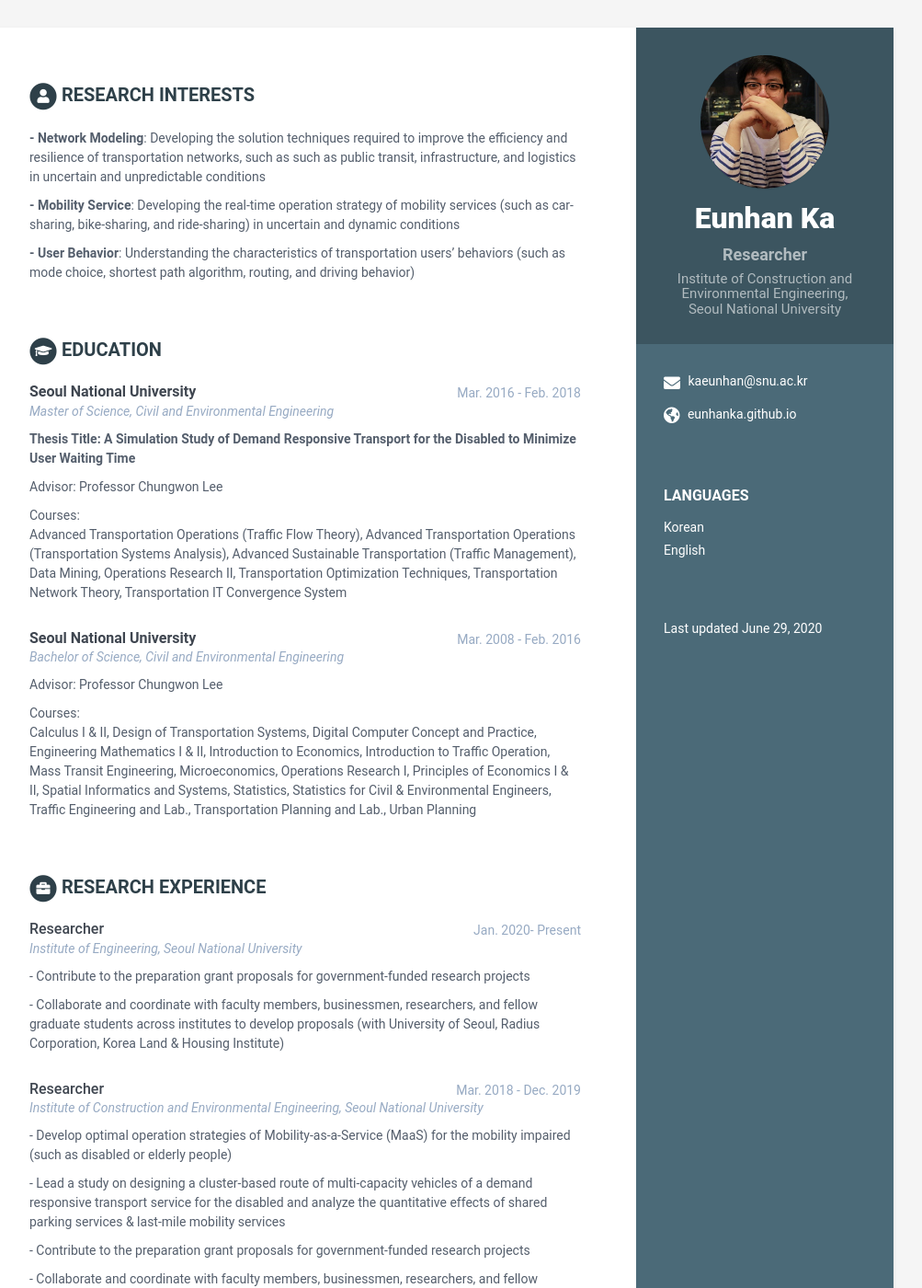
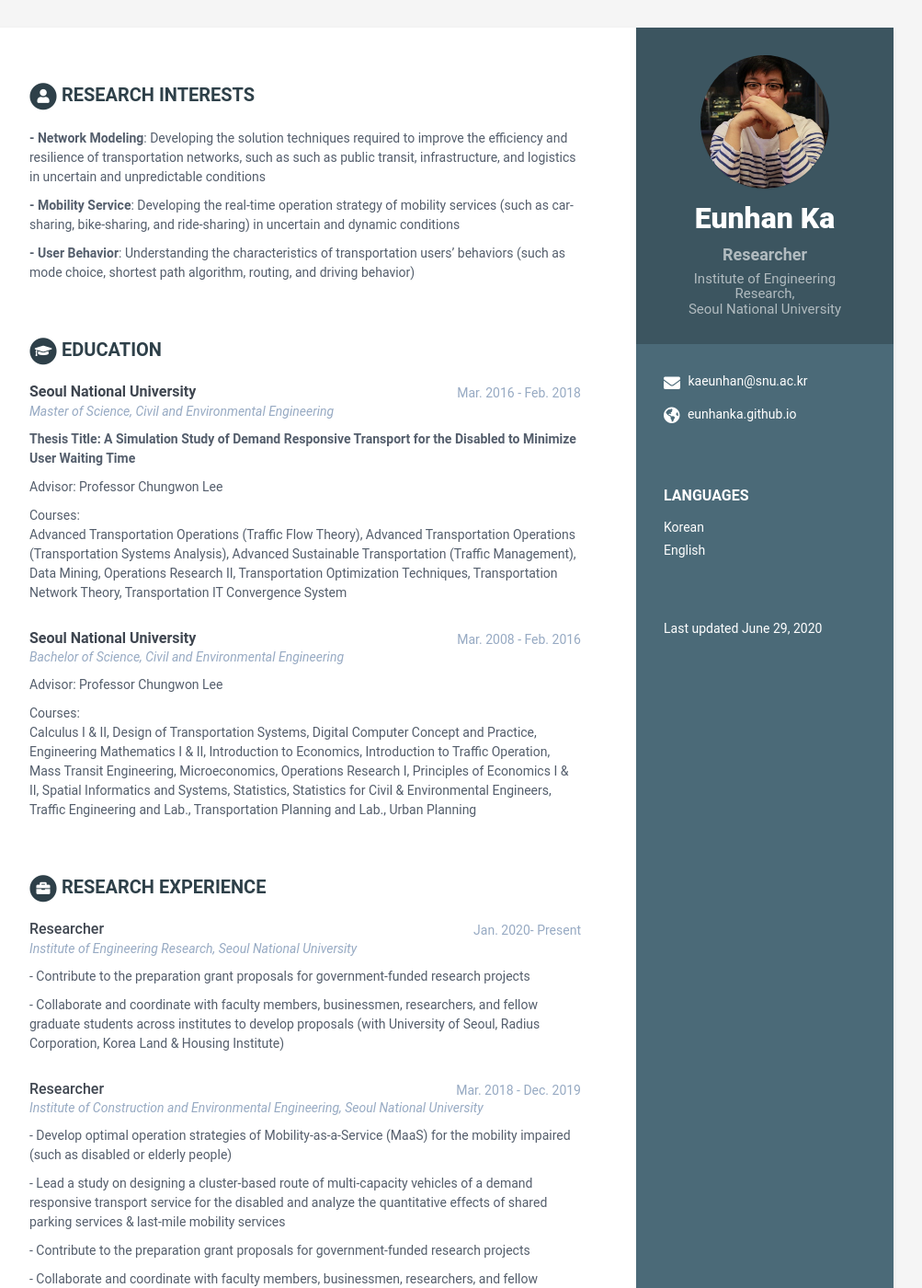
Before and after one commit to eunhanka/eunhanka.github.io, a Jekyll site: the page built from index.html, in a window 1280 px wide and 1400 px high. Shown: the whole window at 92% size, without its empty margins (168-1171 px from the left). Built offline with Jekyll 4.4.1, drawn with Linux system fonts in a browser that asks for light colours.

Commit message:
Update data.yml

```diff
--- a/_data/data.yml
+++ b/_data/data.yml
@@ -9,7 +9,7 @@ sidebar:
     # Profile information
     name: Eunhan Ka
     tagline: Researcher
-    tagline2: Institute of Construction and Environmental Engineering, <br> Seoul National University
+    tagline2: Institute of Engineering Research, <br> Seoul National University
     avatar: profile.jpg  #place a 100x100 picture inside /assets/images/ folder and provide the name of the file below
 
     # Sidebar links
@@ -63,7 +63,7 @@ education:
 research_experiences:
     - role: Researcher
       time: Jan. 2020- Present
-      company: <i>Institute of Engineering, Seoul National University</i>
+      company: <i>Institute of Engineering Research, Seoul National University</i>
       details: |
         <p> - Contribute to the preparation grant proposals for government-funded research projects</p>
         <p> - Collaborate and coordinate with faculty members, businessmen, researchers, and fellow graduate students across institutes to develop proposals (with University of Seoul, Radius Corporation, Korea Land & Housing Institute)</p>
```
